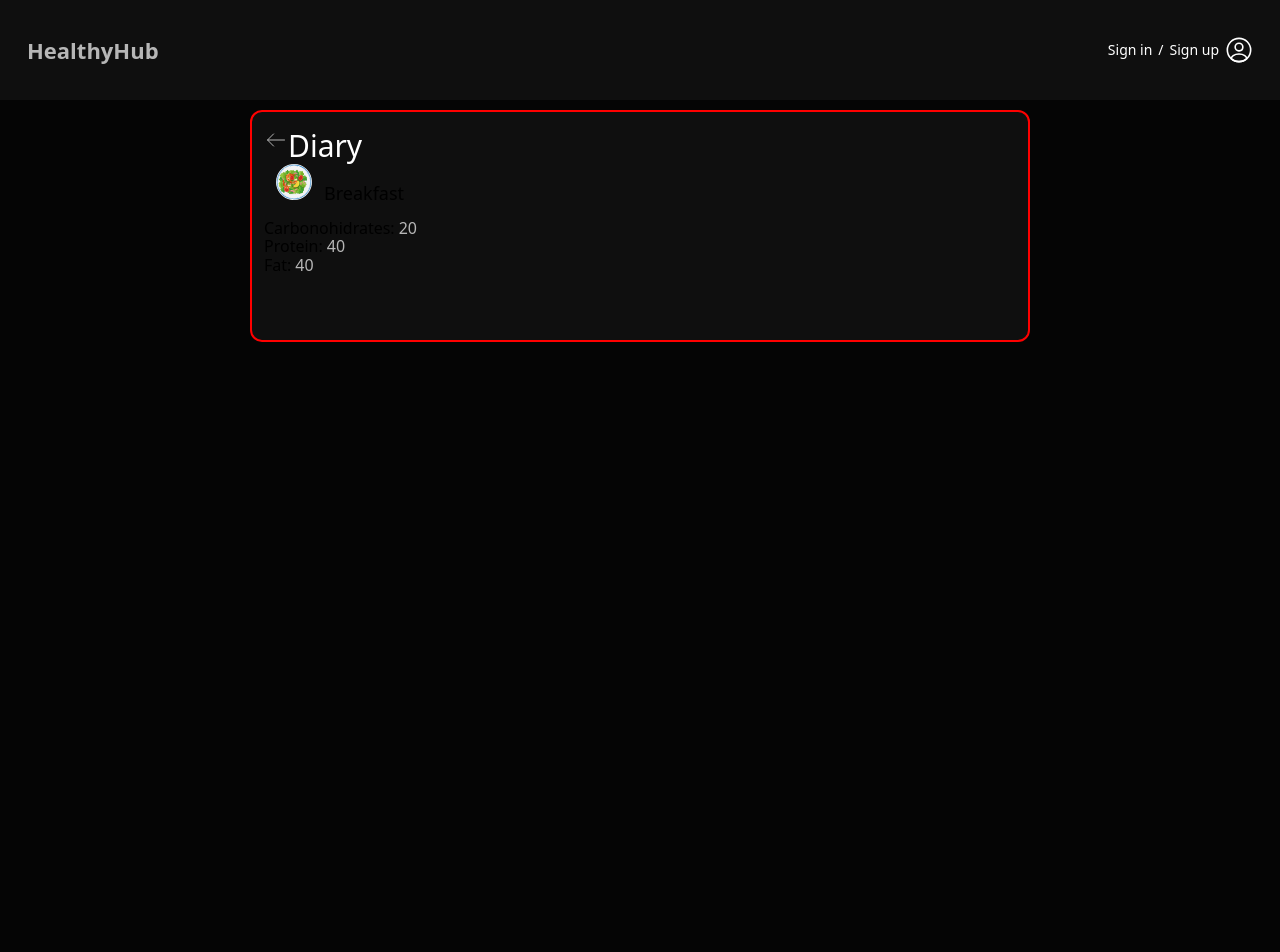
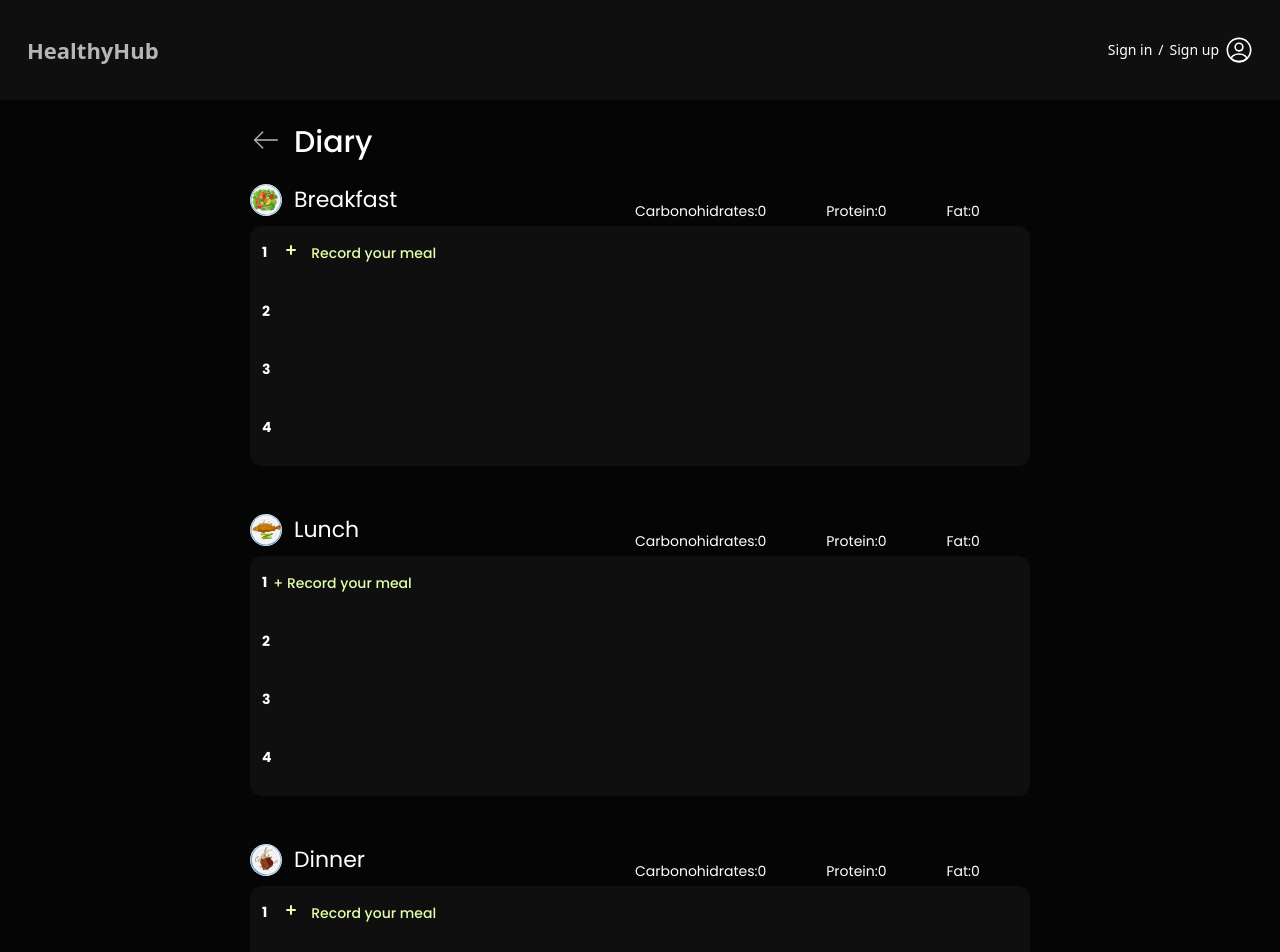
Before and after one commit to AnnaHort/HealthyHub, a React (Vite) app: page /HealthyHub/main/diary in a window 1280 px wide. Shown: the top 952 px of the page. Before the commit the page ends 800 px from the top, so only its background shows below. Built offline with nearby package versions, Linux system fonts and the light colour scheme.

Commit message:
DiaryPage
зробив відображення 4-х блоків в які буде приходити статистика та підключатися модальне вікано.

```diff
--- a/src/pages/DiaryPage/DiaryPage.jsx
+++ b/src/pages/DiaryPage/DiaryPage.jsx
@@ -1,22 +1,135 @@
-import DiaryMealList from '../../components/DiaryMeal/DiaryMealList';
-import { NavLink } from 'react-router-dom';
-import { DiaryContainer, DiaryTitle, DiaryHeader } from './DiaryPage.styled';
-import { ReactComponent as ArrowBack } from '../../img/Diary/arrow-back.svg';
+// import DiaryMealList from '../../components/DiaryMeal/DiaryMealList';
+
+import {
+  DiaryTop,
+  DiaryTitle,
+  DiaryContainer,
+  RecordContainer,
+  DiaryText,
+  DiaryImg,
+  DearyButton,
+  DiaryBox,
+  DiarySendBack,
+  NumberWindow,
+  ButtonPlus,
+} from './DiaryPage.styled';
+
+import BreakfastImg from '../../img/Diary/breakfast.svg';
+import LunchImg from '../../img/Diary/lunch.svg';
+import DiaryBack from '../../img/Diary/arrow-back.svg';
+import DinnerImg from '../../img/Diary/dinner.svg';
+import SnackImg from '../../img/Diary/snack.svg';
+import ButtonSvg from '../../img/Diary/plus.svg';
 
 const DiaryPage = () => {
   return (
-    <>
-      <DiaryContainer>
-        <DiaryHeader>
-          <NavLink to="/main">
-            <ArrowBack />
-          </NavLink>
-          <DiaryTitle>Diary</DiaryTitle>
-        </DiaryHeader>
-        <DiaryMealList />
-      </DiaryContainer>
-    </>
+    <DiaryContainer>
+      <DiarySendBack href="/main">
+        <DiaryTop>
+          <DiaryImg src={DiaryBack} alt="#" />
+          Diary
+        </DiaryTop>
+      </DiarySendBack>
+      <div>
+        <DiaryTitle>
+          <DiaryImg src={BreakfastImg} alt="#" />
+          Breakfast
+        </DiaryTitle>
+        <DiaryBox>
+          <DiaryText>Carbonohidrates:0</DiaryText>
+          <DiaryText>Protein:0</DiaryText>
+          <DiaryText>Fat:0</DiaryText>
+        </DiaryBox>
+        <RecordContainer>
+          <div>
+            <div>
+              <NumberWindow>
+                1 <ButtonPlus src={ButtonSvg} alt="#" />
+                <DearyButton>Record your meal</DearyButton>
+              </NumberWindow>
+              <NumberWindow>2</NumberWindow>
+              <NumberWindow>3</NumberWindow>
+              <NumberWindow>4</NumberWindow>
+            </div>
+          </div>
+        </RecordContainer>
+      </div>
+      <div>
+        <DiaryTitle>
+          <DiaryImg src={LunchImg} alt="#" />
+          Lunch
+        </DiaryTitle>
+        <DiaryBox>
+          <DiaryText>Carbonohidrates:0</DiaryText>
+          <DiaryText>Protein:0</DiaryText>
+          <DiaryText>Fat:0</DiaryText>
+        </DiaryBox>
+        <RecordContainer>
+          <div>
+            <NumberWindow>
+              1<DearyButton>+ Record your meal</DearyButton>
+            </NumberWindow>
+            <NumberWindow>2</NumberWindow>
+            <NumberWindow>3</NumberWindow>
+            <NumberWindow>4</NumberWindow>
+          </div>
+        </RecordContainer>
+      </div>
+      <div>
+        <DiaryTitle>
+          <DiaryImg src={DinnerImg} alt="#" />
+          Dinner
+        </DiaryTitle>
+        <DiaryBox>
+          <DiaryText>Carbonohidrates:0</DiaryText>
+          <DiaryText>Protein:0</DiaryText>
+          <DiaryText>Fat:0</DiaryText>
+        </DiaryBox>
+        <RecordContainer>
+          <div>
+            <div>
+              <NumberWindow>
+                1 <ButtonPlus src={ButtonSvg} alt="#" />
+                <DearyButton>Record your meal</DearyButton>
+              </NumberWindow>
+              <NumberWindow>2</NumberWindow>
+              <NumberWindow>3</NumberWindow>
+              <NumberWindow>4</NumberWindow>
+            </div>
+          </div>
+        </RecordContainer>
+      </div>
+      <div>
+        <DiaryTitle>
+          <DiaryImg src={SnackImg} alt="#" />
+          Snack
+        </DiaryTitle>
+        <DiaryBox>
+          <DiaryText>Carbonohidrates:0</DiaryText>
+          <DiaryText>Protein:0</DiaryText>
+          <DiaryText>Fat:0</DiaryText>
+        </DiaryBox>
+        <RecordContainer>
+          <div>
+            <div>
+              <NumberWindow>
+                1 <ButtonPlus src={ButtonSvg} alt="#" />
+                <DearyButton>Record your meal</DearyButton>
+              </NumberWindow>
+              <NumberWindow>2</NumberWindow>
+              <NumberWindow>3</NumberWindow>
+              <NumberWindow>4</NumberWindow>
+            </div>
+          </div>
+        </RecordContainer>
+      </div>
+    </DiaryContainer>
   );
 };
 
 export default DiaryPage;
+// Viacheslav, [24.12.2023 23:27]
+// Email: denny@discardmail.com
+
+// Viacheslav, [24.12.2023 23:27]
+// Password: 123456
--- a/src/pages/DiaryPage/DiaryPage.styled.jsx
+++ b/src/pages/DiaryPage/DiaryPage.styled.jsx
@@ -1,35 +1,175 @@
 import styled from 'styled-components';
 
 export const DiaryContainer = styled.div`
-  border: 2px solid red;
-
-  width: 100%;
-  height: 100vh;
-  max-height: 232px;
-  margin-top: 12px;
-  padding: 16px 12px;
-  border-radius: 12px;
-  background: var(--color-primary-black-2);
-  overflow-y: auto;
-
-  @media screen and (min-width: 834px) {
-    margin-top: 10px;
+  width: 300px;
+  margin-bottom: 40px;
+  @media (min-width: 834px) {
+    width: 780px;
+  }
+  @media (min-width: 1440px) {
+    width: 1440px;
+    display: flex;
+    flex-flow: row wrap;
+    margin-bottom: 52px;
+    margin-left: 0;
+    margin-right: 0;
   }
 `;
 
-export const DiaryHeader = styled.div`
-  display: flex;
+export const DiarySendBack = styled.a`
+  @media (min-width: 1440px) {
+    margin: 0;
+    padding: 0;
+  }
 `;
 
-export const DiaryTitle = styled.h1`
+export const DiaryTop = styled.h1`
   color: var(--color-primary-white);
-  font-size: 30px;
-  line-height: 1.2;
+  font-family: Poppins;
+  font-size: 24px;
+  font-style: normal;
   font-weight: 500;
+  line-height: 30px;
+  margin-top: 16px;
+  margin-bottom: 16px;
+  display: flex;
+  @media (min-width: 834px) {
+    font-size: 30px;
+    font-weight: 500;
+    line-height: 36px;
+    margin-top: 24px;
+    margin-bottom: 0;
+  }
+  @media (min-width: 1440px) {
+    padding: 0;
+    width: 0;
+    height: 0;
+  }
 `;
 
-export const ArrowBack = styled.div`
-  width: 24px;
-  height: 24px;
+export const DiaryImg = styled.img`
+  width: 32px;
+  height: 32px;
   margin-right: 12px;
+  @media (min-width: 1440px) {
+    margin: 0;
+    padding: 0;
+  }
 `;
+
+export const DiaryTitle = styled.h2`
+  color: var(--color-primary-white);
+  font-family: Poppins;
+  font-size: 18px;
+  font-style: normal;
+  font-weight: 400;
+  line-height: 26px;
+  display: flex;
+  @media (min-width: 834px) {
+    width: 155px;
+    font-size: 22px;
+    line-height: 32px;
+    display: inline-flex;
+    margin-bottom: 10px;
+    margin-top: 24px;
+  }
+  @media (min-width: 1440px) {
+    margin-top: 72px;
+    gap: 12px;
+    display: inline-flex;
+    align-items: flex-start;
+  }
+`;
+
+export const DiaryBox = styled.div`
+  flex-direction: column;
+  display: flex;
+  flex-flow: row wrap;
+  @media (min-width: 834px) {
+    width: 0;
+    height: 0;
+    display: inline-flex;
+    flex-direction: column;
+    justify-content: left;
+    margin-left: 230px;
+  }
+  @media (min-width: 1440px) {
+    gap: 60px;
+    margin-left: 100px;
+  }
+`;
+
+export const DiaryText = styled.p`
+  color: var(--color-primary-white);
+  font-family: Poppins;
+  font-size: 14px;
+  font-style: normal;
+  font-weight: 400;
+  line-height: 20px;
+  margin-right: 60px;
+  margin-bottom: 12px;
+  @media (min-width: 1440px) {
+    margin-right: 0;
+    margin-bottom: 0;
+  }
+`;
+
+export const RecordContainer = styled.div`
+  width: 300px;
+  height: 232px;
+  border-radius: 12px;
+  background: var(--color-primary-black-2);
+  margin-bottom: 24px;
+  @media (min-width: 834px) {
+    width: 780px;
+    height: 240px;
+  }
+  @media (min-width: 1440px) {
+    width: 676px;
+    margin: 0px;
+    padding-left: 20px;
+    margin-left: 0px;
+    margin-right: 20px;
+  }
+`;
+
+export const DearyButton = styled.button`
+  color: var(--color-primary-green-lite);
+  background-color: var(--color-primary-black-2);
+  font-family: Poppins;
+  font-size: 14px;
+  font-style: normal;
+  font-weight: 500;
+  line-height: 20px;
+  border: none;
+  padding-bottom: 0px;
+  @media (min-width: 1440px) {
+  }
+`;
+
+export const NumberWindow = styled.p`
+  color: var(--color-primary-white);
+  font-family: Poppins;
+  font-size: 14px;
+  font-style: normal;
+  font-weight: 600;
+  line-height: 20px;
+  padding-left: 12px;
+  margin-bottom: 22px;
+  padding-top: 16px;
+  display: flex;
+
+  @media (min-width: 834px) {
+    /* padding-top: 32px;
+    padding-left: 14px; */
+  }
+`;
+
+export const ButtonPlus = styled.img`
+  width: 16px;
+  height: 16px;
+  margin-left: 16px;
+  margin-right: 6px;
+
+  padding-bottom: 0px;
+`;
```
Also changed, not shown: src/pages/DiaryPage/RecordDiaryModal.jsx (added, +43 -0 lines).
